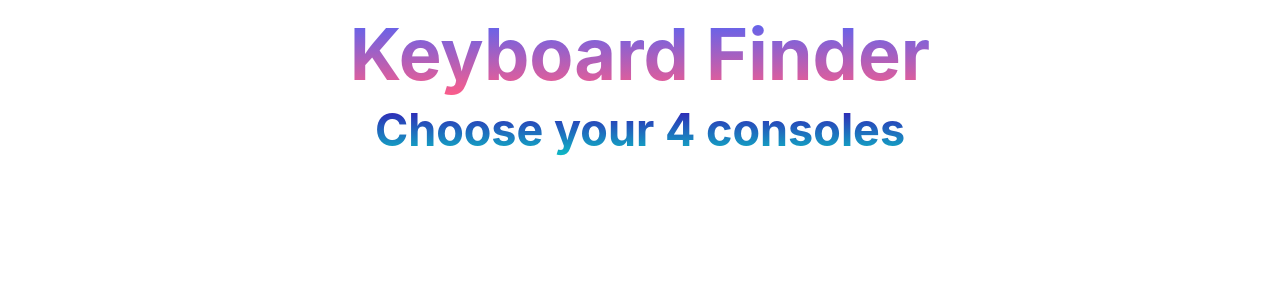
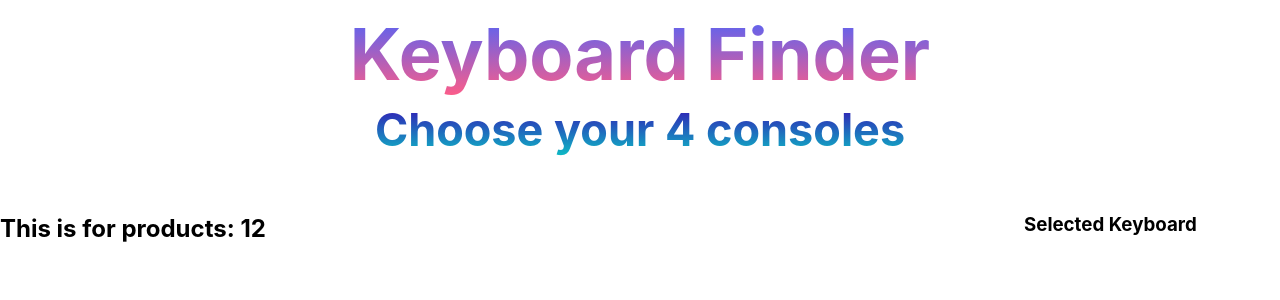
Before and after one commit to MehruzSaif/console-viewfinder, a React (Create React App) app: page / in a window 1280 px wide. Shown: the top 300 px of the page. Built offline with nearby package versions, Linux system fonts and the light colour scheme.

Commit message:
Choose and keyboard component added

```diff
--- a/src/App.js
+++ b/src/App.js
@@ -1,10 +1,12 @@
 import './App.css';
+import Choose from './component/Choose/Choose';
 import Header from './component/Header/Header';
 
 function App() {
   return (
-    <div className="App">
+    <div>
       <Header></Header>
+      <Choose></Choose>
     </div>
   );
 }
--- /dev/null
+++ b/src/component/Choose/Choose.css
@@ -0,0 +1,4 @@
+.choose-container {
+    display: grid;
+    grid-template-columns: 4fr 1fr;
+}
--- /dev/null
+++ b/src/component/Choose/Choose.js
@@ -0,0 +1,26 @@
+import React, { useEffect, useState } from 'react';
+import './Choose.css';
+
+const Choose = () => {
+    const [keyboards, setKeyboards] = useState([]);
+
+    useEffect(() => {
+        fetch('keyboards.json')
+            .then(res => res.json())
+            .then(data => setKeyboards(data))
+    }, []);
+
+    return (
+        <div className='choose-container'>
+            <div className="keyboards-container">
+                <h2>This is for products: {keyboards.length}</h2>
+            </div>
+
+            <div className="cart-container">
+                <h3>Selected Keyboard</h3>
+            </div>
+        </div>
+    );
+};
+
+export default Choose;
--- a/src/component/Header/Header.css
+++ b/src/component/Header/Header.css
@@ -1,16 +1,18 @@
-h1 {
+.header h1 {
     font-size: 72px;
     background: -webkit-linear-gradient(#4564FF, #FF5C87);
     -webkit-background-clip: text;
     -webkit-text-fill-color: transparent;
     margin-bottom: 0;
     margin-top: 10px;
+    text-align: center;
   }
 
-h2 {
+.header h2 {
     font-size: 45px;
     background: -webkit-linear-gradient(#3609b4, #0cbfc5);
     -webkit-background-clip: text;
     -webkit-text-fill-color: transparent;
     margin-top: 5px;
+    text-align: center;
 }
--- a/src/component/Header/Header.js
+++ b/src/component/Header/Header.js
@@ -3,7 +3,7 @@ import './Header.css';
 
 const Header = () => {
     return (
-        <div>
+        <div className='header'>
             <h1>Keyboard Finder</h1>
             <h2>Choose your 4 consoles</h2>
         </div>
```
Also changed, not shown: src/component/Keyboard/Keyboard.js (added, +11 -0 lines), src/component/Keyboard/Keyboard.css (added).
